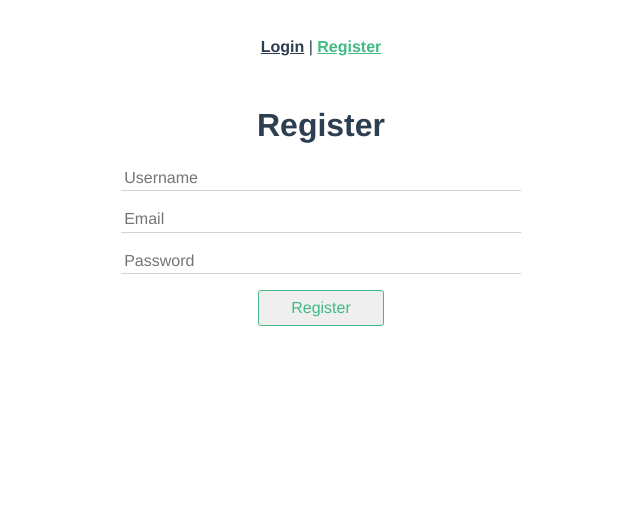
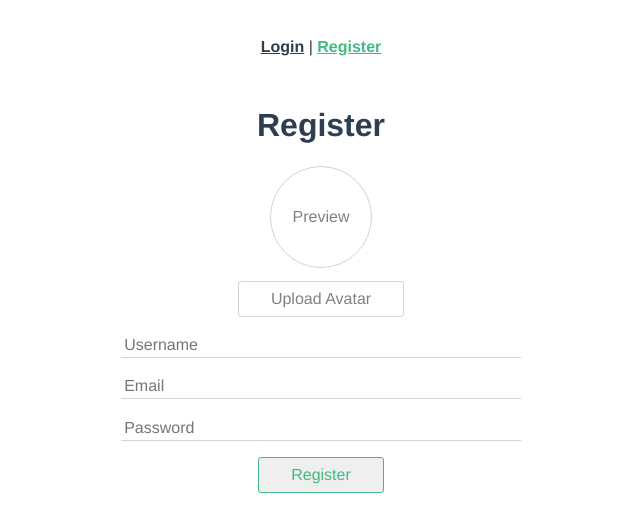
Before and after one commit to codecampleipzig/coding-events, a Vue app: page /register in a window 1280 px wide. Shown: the top 532 px of the page, without its empty margins (319-959 px from the left). Built offline with nearby package versions, Linux system fonts and the light colour scheme.

Commit message:
Add file upload form

```diff
--- a/src/views/Register.vue
+++ b/src/views/Register.vue
@@ -1,7 +1,14 @@
 <template>
   <div>
     <h1>Register</h1>
+    <div class="avatar-preview">
+      <p>Preview</p>
+    </div>
     <form @submit.prevent="submit">
+      <label class="file-upload">
+        Upload Avatar
+        <input type="file"
+      /></label>
       <input
         v-model="user.username"
         type="text"
@@ -54,4 +61,32 @@ export default {
 };
 </script>
 
-<style scoped></style>
+<style scoped>
+.file-upload input[type="file"] {
+  display: none;
+}
+
+.file-upload {
+  border: 1px solid lightgrey;
+  color: grey;
+  width: auto;
+  cursor: pointer;
+  padding: 0.5rem 2rem;
+  border-radius: 3px;
+  font-weight: 500;
+  margin-bottom: 1rem;
+  display: inline-block;
+}
+
+.avatar-preview {
+  width: 100px;
+  height: 100px;
+  border: 1px solid lightgrey;
+  color: grey;
+  margin: 0.8rem auto;
+  border-radius: 50%;
+  display: flex;
+  align-items: center;
+  justify-content: center;
+}
+</style>
```
